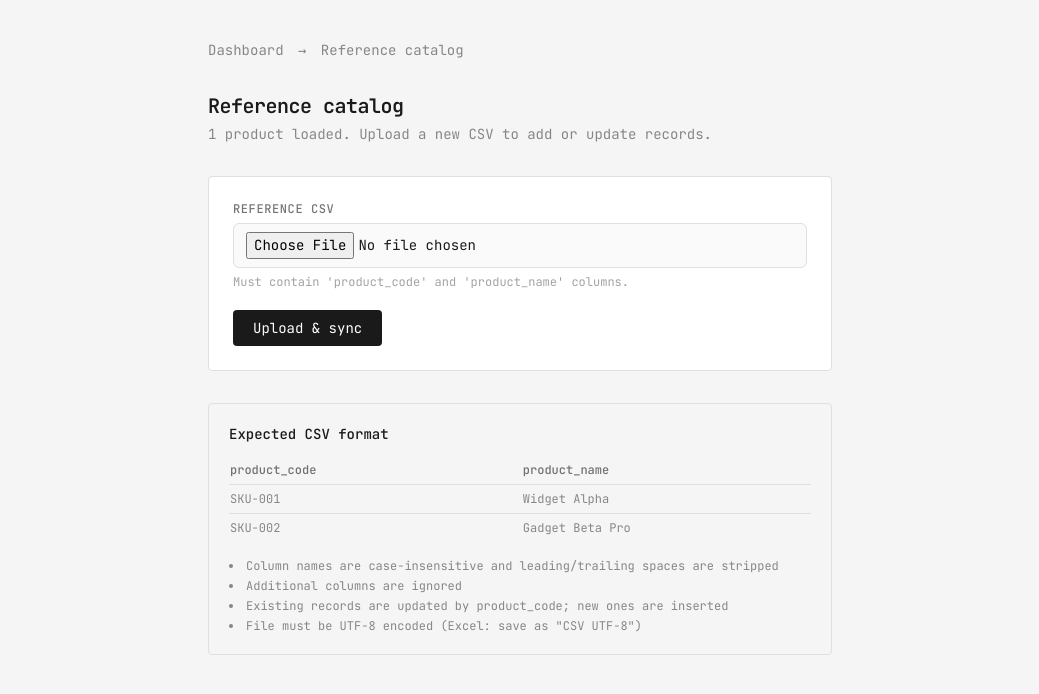
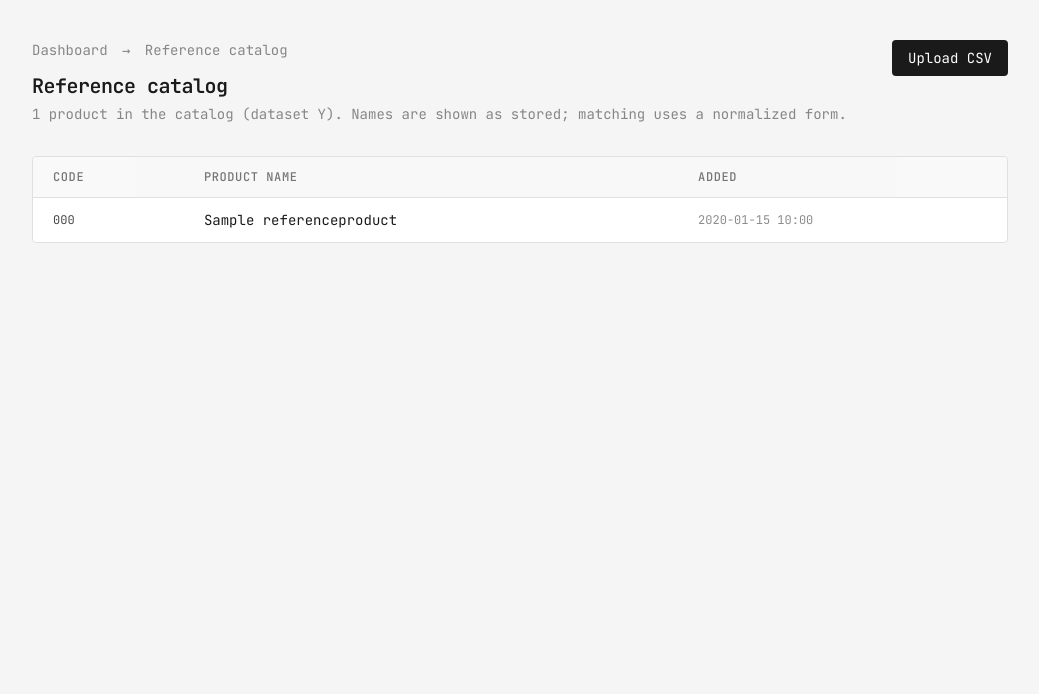
Before and after one commit to weareorion/corhwrtop, a Django app: page /reference/ in a window 1280 px wide. Shown: the top 694 px of the page, without its empty margins (120-1159 px from the left). Run offline with Django 5.2, Linux system fonts and the light colour scheme; tables that the repository leaves empty hold one stand-in row (values such as "Sample post"); some libraries are stand-ins or nearby versions.

Commit message:
feat(corrector): browse reference catalog with pagination

```diff
--- a/src/apps/corrector/templates/corrector/dashboard.html
+++ b/src/apps/corrector/templates/corrector/dashboard.html
@@ -9,7 +9,7 @@
   <div class="flex items-center justify-between mb-8">
     <h1 class="text-xl font-semibold tracking-tight">CSV Corrector</h1>
     <div class="flex gap-3">
-      <a href="{% url 'corrector:reference_upload' %}"
+      <a href="{% url 'corrector:reference_catalog' %}"
          class="inline-flex items-center gap-1.5 px-4 py-2 text-sm border border-border rounded bg-white hover:bg-surface transition">
         Reference catalog
         {% if ref_count %}
--- /dev/null
+++ b/src/apps/corrector/templates/corrector/reference_catalog.html
@@ -0,0 +1,73 @@
+{% extends "base.html" %}
+
+{% block title %}Reference catalog — CSV Corrector{% endblock %}
+
+{% block content %}
+<div class="max-w-5xl mx-auto px-6 py-10">
+
+  <div class="flex items-start justify-between gap-4 mb-8">
+    <div>
+      <div class="mb-3 text-sm opacity-50">
+        <a href="{% url 'corrector:dashboard' %}" class="hover:opacity-100 transition">Dashboard</a>
+        <span class="mx-1.5">→</span>
+        <span>Reference catalog</span>
+      </div>
+      <h1 class="text-xl font-semibold tracking-tight mb-1">Reference catalog</h1>
+      <p class="text-sm opacity-50">
+        {% if ref_count %}
+          {{ ref_count }} product{{ ref_count|pluralize }} in the catalog (dataset Y). Names are shown as stored; matching uses a normalized form.
+        {% else %}
+          No products loaded yet.
+          <a href="{% url 'corrector:reference_upload' %}" class="underline">Upload a CSV</a> to populate the catalog.
+        {% endif %}
+      </p>
+    </div>
+    <a href="{% url 'corrector:reference_upload' %}"
+       class="shrink-0 inline-flex items-center px-4 py-2 text-sm bg-ink text-white rounded hover:opacity-80 transition">
+      Upload CSV
+    </a>
+  </div>
+
+  {% if ref_count %}
+  <div class="bg-white border border-border rounded overflow-hidden">
+    <table class="w-full text-sm">
+      <thead>
+        <tr class="border-b border-border bg-surface text-xs uppercase tracking-wider opacity-60">
+          <th class="text-left px-5 py-3 font-medium">Code</th>
+          <th class="text-left px-5 py-3 font-medium">Product name</th>
+          <th class="text-left px-5 py-3 font-medium">Added</th>
+        </tr>
+      </thead>
+      <tbody>
+        {% for product in page_obj %}
+        <tr class="border-b border-border last:border-0 hover:bg-surface/60 transition">
+          <td class="px-5 py-3 font-mono text-xs opacity-80">{{ product.product_code }}</td>
+          <td class="px-5 py-3">{{ product.product_name }}</td>
+          <td class="px-5 py-3 opacity-50 text-xs">{{ product.created_at|date:"Y-m-d H:i" }}</td>
+        </tr>
+        {% endfor %}
+      </tbody>
+    </table>
+  </div>
+
+  {% if page_obj.has_other_pages %}
+  <nav class="mt-6 flex items-center justify-between text-sm" aria-label="Catalog pagination">
+    <span class="opacity-50">
+      Page {{ page_obj.number }} of {{ page_obj.paginator.num_pages }}
+    </span>
+    <div class="flex gap-2">
+      {% if page_obj.has_previous %}
+      <a href="?page={{ page_obj.previous_page_number }}"
+         class="px-3 py-1.5 border border-border rounded bg-white hover:bg-surface transition">Previous</a>
+      {% endif %}
+      {% if page_obj.has_next %}
+      <a href="?page={{ page_obj.next_page_number }}"
+         class="px-3 py-1.5 border border-border rounded bg-white hover:bg-surface transition">Next</a>
+      {% endif %}
+    </div>
+  </nav>
+  {% endif %}
+  {% endif %}
+
+</div>
+{% endblock %}
--- a/src/apps/corrector/templates/corrector/reference_upload.html
+++ b/src/apps/corrector/templates/corrector/reference_upload.html
@@ -1,6 +1,6 @@
 {% extends "base.html" %}
 
-{% block title %}Reference Catalog — CSV Corrector{% endblock %}
+{% block title %}Upload reference catalog — CSV Corrector{% endblock %}
 
 {% block content %}
 <div class="max-w-2xl mx-auto px-6 py-10">
@@ -9,10 +9,12 @@
   <div class="mb-8 text-sm opacity-50">
     <a href="{% url 'corrector:dashboard' %}" class="hover:opacity-100 transition">Dashboard</a>
     <span class="mx-1.5">→</span>
-    <span>Reference catalog</span>
+    <a href="{% url 'corrector:reference_catalog' %}" class="hover:opacity-100 transition">Reference catalog</a>
+    <span class="mx-1.5">→</span>
+    <span>Upload CSV</span>
   </div>
 
-  <h1 class="text-xl font-semibold tracking-tight mb-1">Reference catalog</h1>
+  <h1 class="text-xl font-semibold tracking-tight mb-1">Upload reference catalog</h1>
   <p class="text-sm opacity-50 mb-8">
     {% if ref_count %}
       {{ ref_count }} product{{ ref_count|pluralize }} loaded. Upload a new CSV to add or update records.
--- a/src/apps/corrector/urls.py
+++ b/src/apps/corrector/urls.py
@@ -6,7 +6,8 @@ app_name = "corrector"
 
 urlpatterns = [
     path("", views.dashboard, name="dashboard"),
-    path("reference/", views.reference_upload, name="reference_upload"),
+    path("reference/", views.reference_catalog, name="reference_catalog"),
+    path("reference/upload/", views.reference_upload, name="reference_upload"),
     path("upload/", views.session_upload, name="session_upload"),
     path("session/<int:session_id>/review/", views.session_review, name="session_review"),
     path("session/<int:session_id>/confirm/<int:entry_id>/", views.confirm_entry, name="confirm_entry"),
--- a/src/apps/corrector/views.py
+++ b/src/apps/corrector/views.py
@@ -4,6 +4,7 @@ import unicodedata
 
 from django.contrib import messages
 
+from django.core.paginator import Paginator
 from django.http import HttpResponse
 from django.shortcuts import get_object_or_404, redirect, render
 
@@ -25,6 +26,19 @@ def dashboard(request):
     ref_count = ReferenceProduct.objects.count()
     return render(request, "corrector/dashboard.html", {
         "sessions": sessions,
+        "ref_count": ref_count,
+    })
+
+
+def reference_catalog(request):
+    ref_count = ReferenceProduct.objects.count()
+    paginator = Paginator(
+        ReferenceProduct.objects.order_by("product_name"),
+        per_page=50,
+    )
+    page_obj = paginator.get_page(request.GET.get("page"))
+    return render(request, "corrector/reference_catalog.html", {
+        "page_obj": page_obj,
         "ref_count": ref_count,
     })
 
```
